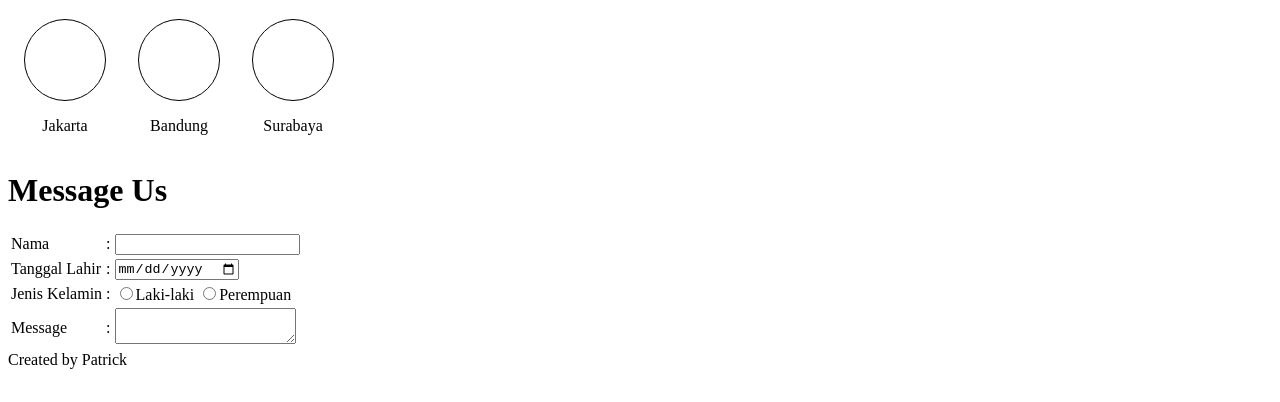
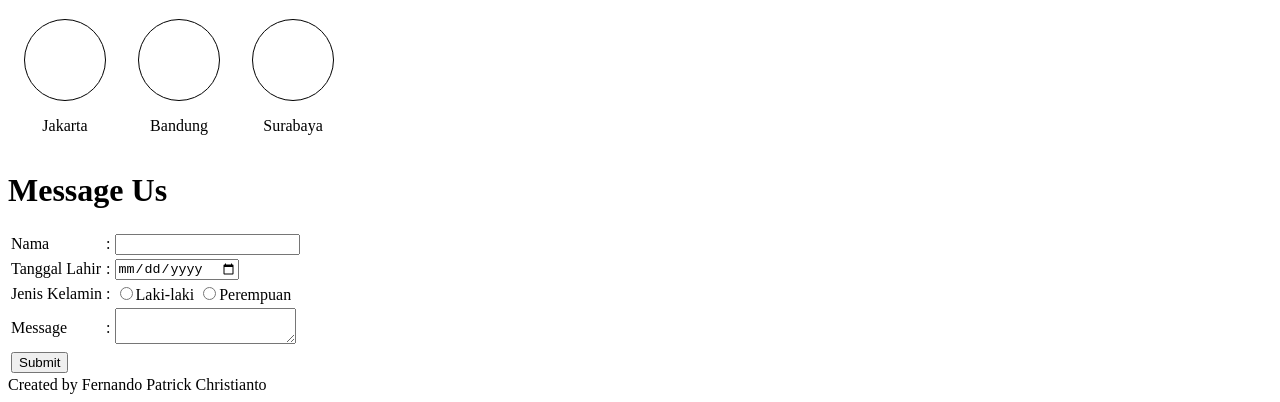
Before and after one commit to revou-fundamental-course/29-may-23-fpc-patrick, a website: page index.html in a window 1280 px wide. Shown: the part 683-1085 px from the top of the page. Before the commit the page ends 1060 px from the top, so only its background shows below. Drawn offline with Linux system fonts and the light colour scheme.

Commit message:
Add files via upload

```diff
--- a/index.html
+++ b/index.html
@@ -76,10 +76,16 @@
 
                 </td>
             </tr>
+
+            <tr>
+                <td>
+                    <input type="submit" value="Submit">
+                </td>
+            </tr>
            </table>
         </form>
     </div>
     <div></div>
-    <footer>Created by Patrick</footer>
+    <footer>Created by Fernando Patrick Christianto</footer>
 </body>
 </html>
```
